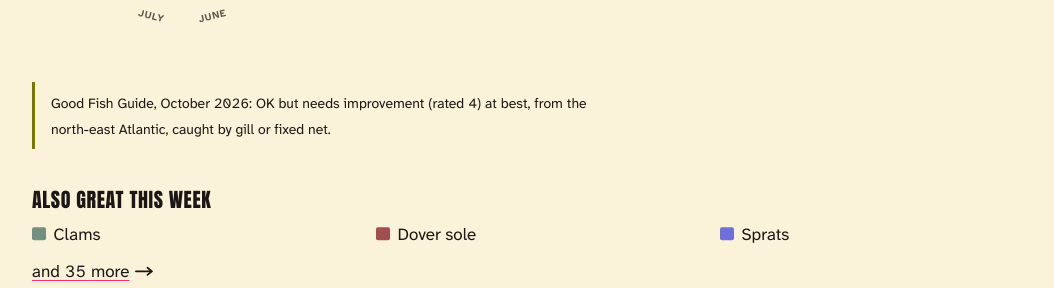
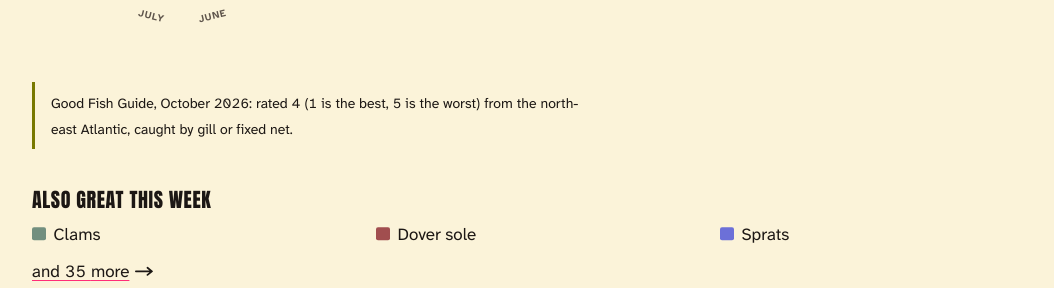
Before and after one commit to DeckOfPandas/is-it-rhubarb-yet, a Jekyll site: the page built from _foods/john-dory.md, in a window 1280 px wide and 900 px high, scrolled down 1029 px. Shown: the part 166-454 px from the top of the window, without its empty margins (112-1166 px from the left). Built offline with Jekyll 4.4.1, drawn with Linux system fonts in a browser that asks for light colours.

Commit message:
(data) No semicolons in the counter lines, and the rating scale said where "best choice" does not say it
Helen dislikes semicolons, so every Good Fish Guide line is two
sentences where it was one with a semicolon, and a line without "a best
choice" to orient the reader says the scale: "rated 3 at best (1 is the
best, 5 is the worst)". The Source data page says the scale once too.
The same for the notes this branch added, the glasshouse date line
("Glasshouse-grown for now, and outdoor from early July."), and four
sentences and two bracketed notes on the Source data page.

The data file's older notes still carry about fifty semicolons; they
are Helen's and the bundle's words, left for her say-so.

Co-Authored-By: Claude Fable 5.1 <noreply@anthropic.com>

```diff
--- a/_data/foods.yml
+++ b/_data/foods.yml
@@ -364,7 +364,7 @@
       text_on_shed: "#83822a"
       sources: [ncgm, defra, rhs_savoy]
       notes:
-        - "Winter savoys are cut from October into March; overwintered plants give an early-summer crop from June, so the spring gap is April and May."
+        - "Winter savoys are cut from October into March, and overwintered plants give an early-summer crop from June, so the spring gap is April and May."
       weeks:
         - [1, 13, in]
         - [14, 17, avail]
@@ -387,7 +387,7 @@
   colour: "#649700"
   text_on_custard: "#507900"
   sources: [ncgm, defra]
-  note: "NCGM has these most of the year; BBC Good Food gives March to June. Defra lists them in May too, the month they are named for."
+  note: "NCGM has these most of the year, and BBC Good Food gives March to June. Defra lists them in May too, the month they are named for."
   notes:
     - "Defra's wholesale prices list UK cabbage in every month most years."
     - "Defra's wholesale prices list UK spring greens in every month most years."
@@ -423,7 +423,7 @@
   colour: "#556b72"
   text_on_shed: "#6b8289"
   sources: [bbc, gbc_cavolo]
-  note: "BBC Good Food's calendar runs to September; the crop stands through winter and is cut until March."
+  note: "BBC Good Food's calendar runs to September, but the crop stands through winter and is cut until March."
   varieties:
     - name: ""
       sources: [bbc, gbc_cavolo]
@@ -512,7 +512,7 @@
   text_on_custard: "#736d67"
   sources: [ncgm, rhs_garlic]
   notes:
-    - "British garlic is lifted from early summer into autumn and dried; the stored bulbs keep for months, softnecks up to a year, so it is sold from store through spring, and green (wet) garlic comes before the main crop."
+    - "British garlic is lifted from early summer into autumn and dried. The stored bulbs keep for months, softnecks up to a year, so it is sold from store through spring, and green (wet) garlic comes before the main crop."
   varieties:
     - name: ""
       sources: [ncgm, rhs_garlic]
@@ -700,7 +700,7 @@
       text_on_custard: "#627070"
       sources: [ncgm, fpj_iceberg]
       notes:
-        - "British iceberg is a field crop on sale from about the first week of May to mid-October; the winter's comes from Spain."
+        - "British iceberg is a field crop on sale from about the first week of May to mid-October. The winter's comes from Spain."
       weeks:
         - [18, 43, in]
     - name: "Little gem"
@@ -1132,7 +1132,7 @@
       shades: ["#5d8f00", "#e44500", "#b4344e"]
       sources: [ncgm, defra]
       notes:
-        - "The outdoor crop ripens from July and is over by October; the glasshouse ring carries the rest of the British season, which Defra lists to November."
+        - "The outdoor crop ripens from July and is over by October. The glasshouse ring carries the rest of the British season, which Defra lists to November."
       weeks:
         - [23, 26, avail]
         - [27, 39, in]
@@ -2296,7 +2296,7 @@
   note: "Wild, line-caught; poor through the summer."
   notes:
     - "Brighton & Newhaven marks February and March out of season, which matches the commercial bass closure of recent years."
-  buy: "Good Fish Guide, October 2026: a best choice (rated 2) when it is caught by handline in the North Sea, the Irish Sea, the Channel, the Bristol Channel or the Celtic Sea; other stocks and methods rate from 2 to 5, so ask where and how it was caught."
+  buy: "Good Fish Guide, October 2026: a best choice (rated 2) when it is caught by handline in the North Sea, the Irish Sea, the Channel, the Bristol Channel or the Celtic Sea. Other stocks and methods rate from 2 to 5, so ask where and how it was caught."
   varieties:
     - name: "South East"
       ring: region
@@ -2366,7 +2366,7 @@
   text_on_custard: "#196dcc"
   sources: [northumberland, ffs]
   note: "Poor from January to March."
-  buy: "Good Fish Guide, October 2026: a best choice (rated 2) for North Sea autumn spawners (the North Sea and the eastern Channel) caught by drift net; other stocks and methods rate from 2 to 5, so ask where and how it was caught."
+  buy: "Good Fish Guide, October 2026: a best choice (rated 2) for North Sea autumn spawners (the North Sea and the eastern Channel) caught by drift net. Other stocks and methods rate from 2 to 5, so ask where and how it was caught."
   varieties:
     - name: "North East"
       ring: region
@@ -2408,7 +2408,7 @@
   note: "Cornish cod is at its best from March to May and again in September and October."
   notes:
     - "The coasts' own calendars are used over BBC Good Food's February to April spawning peak."
-  buy: "Good Fish Guide, October 2026: every cod from UK waters is rated Avoid. The guide's best choice is MSC-certified line- or net-caught Icelandic cod (rated 2); trawled Barents Sea and Norwegian cod, what UK distant-water trawlers catch, is rated Avoid."
+  buy: "Good Fish Guide, October 2026: every cod from UK waters is rated Avoid. The guide's best choice is MSC-certified line- or net-caught Icelandic cod (rated 2). Trawled Barents Sea and Norwegian cod, what UK distant-water trawlers catch, is rated Avoid."
   varieties:
     - name: "North East"
       ring: region
@@ -2447,7 +2447,7 @@
   text_on_custard: "#756a7c"
   sources: [northumberland, bnfs, ffs]
   note: "Two peaks: late winter and late summer."
-  buy: "Good Fish Guide, October 2026: a best choice (rated 1) from the North Sea, the west of Scotland or the Skagerrak, caught by seine net; other stocks and methods rate from 1 to 5, so ask where and how it was caught."
+  buy: "Good Fish Guide, October 2026: a best choice (rated 1) from the North Sea, the west of Scotland or the Skagerrak, caught by seine net. Other stocks and methods rate from 1 to 5, so ask where and how it was caught."
   varieties:
     - name: "North East"
       ring: region
@@ -2510,7 +2510,7 @@
   note: "Poor in January and February after spawning."
   notes:
     - "Flying Fish marks January-February poor, in line with Seafish's advice to avoid plaice in roe (February-April)."
-  buy: "Good Fish Guide, October 2026: a best choice (rated 2) from the North Sea or the Skagerrak, caught by otter trawl; other stocks and methods rate from 2 to 5, so ask where and how it was caught."
+  buy: "Good Fish Guide, October 2026: a best choice (rated 2) from the North Sea or the Skagerrak, caught by otter trawl. Other stocks and methods rate from 2 to 5, so ask where and how it was caught."
   varieties:
     - name: "North East"
       ring: region
@@ -2550,7 +2550,7 @@
   text_on_shed: "#bb6565"
   sources: [northumberland, bnfs, ffs, seafish]
   note: "Poor in January and February after spawning; best in spring and again from July."
-  buy: "Good Fish Guide, October 2026: a best choice (rated 2) from the western Channel, caught by gill or fixed net; other stocks and methods rate from 2 to 5, so ask where and how it was caught."
+  buy: "Good Fish Guide, October 2026: a best choice (rated 2) from the western Channel, caught by gill or fixed net. Other stocks and methods rate from 2 to 5, so ask where and how it was caught."
   varieties:
     - name: "North East"
       ring: region
@@ -2593,7 +2593,7 @@
   note: "Poor in January and February; good from March."
   notes:
     - "Northumberland's row covers pollack and saithe (coley) together."
-  buy: "Good Fish Guide, October 2026: OK but needs improvement (rated 3) at best, caught by handline in the Channel or the Celtic Seas; other stocks and methods rate up to 5, so ask where and how it was caught."
+  buy: "Good Fish Guide, October 2026: rated 3 at best (1 is the best, 5 is the worst), caught by handline in the Channel or the Celtic Seas. Other stocks and methods rate up to 5, so ask where and how it was caught."
   varieties:
     - name: "North East"
       ring: region
@@ -2615,7 +2615,7 @@
   text_on_custard: "#6767a7"
   sources: [northumberland, ffs]
   note: "Consistent all year."
-  buy: "Good Fish Guide, October 2026: a best choice (rated 2) from the North Sea or the eastern Channel, caught by otter trawl; other stocks and methods rate from 2 to 5, so ask where and how it was caught."
+  buy: "Good Fish Guide, October 2026: a best choice (rated 2) from the North Sea or the eastern Channel, caught by otter trawl. Other stocks and methods rate from 2 to 5, so ask where and how it was caught."
   varieties:
     - name: "North East"
       ring: region
@@ -2673,7 +2673,7 @@
   text_on_custard: "#7a6f00"
   sources: [northumberland, bnfs, ffs]
   note: "Poor from January to March and from October."
-  buy: "Good Fish Guide, October 2026: OK but needs improvement (rated 4) at best, from the North Sea, the Skagerrak and Kattegat or the eastern Channel, caught by otter trawl."
+  buy: "Good Fish Guide, October 2026: rated 4 (1 is the best, 5 is the worst) from the North Sea, the Skagerrak and Kattegat or the eastern Channel, caught by otter trawl."
   varieties:
     - name: "North East"
       ring: region
@@ -2704,7 +2704,7 @@
   sources: [northumberland, bnfs, ffs]
   notes:
     - "The coasts disagree sharply: North East peak June-August, South East out of season June-September."
-  buy: "Good Fish Guide, October 2026: OK but needs improvement (rated 3) at best, from the north-east Atlantic, caught by otter trawl; other methods rate up to 5, so ask how it was caught."
+  buy: "Good Fish Guide, October 2026: rated 3 at best (1 is the best, 5 is the worst), from the north-east Atlantic, caught by otter trawl. Other methods rate up to 5, so ask how it was caught."
   varieties:
     - name: "North East"
       ring: region
@@ -2736,7 +2736,7 @@
   text_on_shed: "#718643"
   sources: [northumberland, bnfs, ffs]
   note: "Poor in January and February."
-  buy: "Good Fish Guide, October 2026: a best choice (rated 2) from the North Sea, the Skagerrak and Kattegat or the Channel, caught by gill or fixed net; other stocks and methods rate from 2 to 4, so ask where and how it was caught."
+  buy: "Good Fish Guide, October 2026: a best choice (rated 2) from the North Sea, the Skagerrak and Kattegat or the Channel, caught by gill or fixed net. Other stocks and methods rate from 2 to 4, so ask where and how it was caught."
   varieties:
     - name: "North East"
       ring: region
@@ -2764,7 +2764,7 @@
   text_on_custard: "#8e6456"
   sources: [bnfs, ffs]
   note: "Poor from May to July."
-  buy: "Good Fish Guide, October 2026: OK but needs improvement (rated 4) at best, from the Channel or the Celtic Seas, caught by pot, trap or creel."
+  buy: "Good Fish Guide, October 2026: rated 4 (1 is the best, 5 is the worst) from the Channel or the Celtic Seas, caught by pot, trap or creel."
   varieties:
     - name: "South East"
       ring: region
@@ -2807,7 +2807,7 @@
   text_on_custard: "#bd454a"
   sources: [northumberland, nrw_salmon]
   notes:
-    - "Rod-caught sea trout cannot be sold, as for wild salmon; what is sold comes from licensed net fisheries and carries an Environment Agency or Natural Resources Wales tag."
+    - "Rod-caught sea trout cannot be sold, as for wild salmon. What is sold comes from licensed net fisheries and carries an Environment Agency or Natural Resources Wales tag."
   buy: "Good Fish Guide, October 2026: not rated."
   varieties:
     - name: "North East"
@@ -2824,7 +2824,7 @@
   colour: "#ac77ad"
   text_on_custard: "#8f5c91"
   sources: [northumberland, bnfs, ffs, seafish]
-  buy: "Good Fish Guide, October 2026: OK but needs improvement (rated 4) at best, from the Celtic Seas, caught by jig."
+  buy: "Good Fish Guide, October 2026: rated 4 (1 is the best, 5 is the worst) from the Celtic Seas, caught by jig."
   varieties:
     - name: "North East"
       ring: region
@@ -2863,7 +2863,7 @@
   note: "Poor in January."
   notes:
     - "The coasts disagree: Northumberland peaks in winter (November-February); Flying Fish and Seafish say April-September, with Flying Fish marking October-January poor; Brighton & Newhaven has it all year."
-  buy: "Good Fish Guide, October 2026: a best choice (rated 2) from Shetland, caught by pot, trap or creel; other stocks rate from 2 to 5, so ask where it was caught."
+  buy: "Good Fish Guide, October 2026: a best choice (rated 2) from Shetland, caught by pot, trap or creel. Other stocks rate from 2 to 5, so ask where it was caught."
   varieties:
     - name: "North East"
       ring: region
@@ -2901,7 +2901,7 @@
   note: "Native Cornish lobster is of consistent quality all year; the summer peak is one of supply and price."
   notes:
     - "Minimum landing size rising to 90 mm, phased in 2026-28 (Defra)."
-  buy: "Good Fish Guide, October 2026: OK but needs improvement (rated 3) at best, from north-west England, caught by pot, trap or creel; other stocks rate up to 5, so ask where it was caught."
+  buy: "Good Fish Guide, October 2026: rated 3 at best (1 is the best, 5 is the worst), from north-west England, caught by pot, trap or creel. Other stocks rate up to 5, so ask where it was caught."
   varieties:
     - name: "North East"
       ring: region
@@ -2938,7 +2938,7 @@
   colour: "#c76e85"
   text_on_custard: "#a8536a"
   sources: [northumberland]
-  buy: "Good Fish Guide, October 2026: a best choice (rated 2) from the South Minch, caught by pot, trap or creel; other stocks and methods rate from 2 to 5, so ask where and how it was caught."
+  buy: "Good Fish Guide, October 2026: a best choice (rated 2) from the South Minch, caught by pot, trap or creel. Other stocks and methods rate from 2 to 5, so ask where and how it was caught."
   varieties:
     - name: "North East"
       ring: region
@@ -2954,7 +2954,7 @@
   text_on_shed: "#6b72e5"
   sources: [bnfs, ffs, seafish]
   note: "Rope-grown mussels are good all year and at their best from October to March."
-  buy: "Good Fish Guide, October 2026: a best choice (rated 1) when rope-grown in the UK or Ireland; other methods rate from 1 to 3, so ask how they were grown."
+  buy: "Good Fish Guide, October 2026: a best choice (rated 1) when rope-grown in the UK or Ireland. Other methods rate from 1 to 3, so ask how they were grown."
   varieties:
     - name: "South East"
       ring: region
@@ -3038,7 +3038,7 @@
   note: "Cornish scallops are poor in midwinter and best in September and October; Orkney hand-dived scallops are consistent all year."
   notes:
     - "Devon & Severn IFCA closes scallop dredging 1 July-30 September in its district."
-  buy: "Good Fish Guide, October 2026: a best choice (rated 1) when farmed in Scotland, on the seabed or on ropes; wild stocks and methods rate from 1 to 5, so ask where and how they were caught."
+  buy: "Good Fish Guide, October 2026: a best choice (rated 1) when farmed in Scotland, on the seabed or on ropes. Wild stocks and methods rate from 1 to 5, so ask where and how they were caught."
   varieties:
     - name: "North East"
       ring: region
@@ -3115,7 +3115,7 @@
   text_on_shed: "#748361"
   text_on_custard: "#647252"
   sources: [northumberland, bnfs, ffs, seafish]
-  buy: "Good Fish Guide, October 2026: a best choice (rated 2) from the North Sea, caught by otter trawl; other stocks and methods rate from 2 to 4, so ask where and how it was caught."
+  buy: "Good Fish Guide, October 2026: a best choice (rated 2) from the North Sea, caught by otter trawl. Other stocks and methods rate from 2 to 4, so ask where and how it was caught."
   varieties:
     - name: "North East"
       ring: region
@@ -3151,7 +3151,7 @@
   colour: "#bf2d52"
   text_on_shed: "#db4968"
   sources: [northumberland, ffs, seafish]
-  buy: "Good Fish Guide, October 2026: a best choice (rated 2) from the northern area (the North Sea, the eastern Channel and the Skagerrak and Kattegat), caught by seine net; other stocks and methods rate from 2 to 5, so ask where and how it was caught."
+  buy: "Good Fish Guide, October 2026: a best choice (rated 2) from the northern area (the North Sea, the eastern Channel and the Skagerrak and Kattegat), caught by seine net. Other stocks and methods rate from 2 to 5, so ask where and how it was caught."
   varieties:
     - name: "North East"
       ring: region
@@ -3185,7 +3185,7 @@
   text_on_shed: "#8d73a9"
   text_on_custard: "#7c6398"
   sources: [northumberland, bnfs, ffs]
-  buy: "Good Fish Guide, October 2026: a best choice (rated 2) from the Irish Sea, the Bristol Channel or the northern Celtic Sea, caught by otter trawl; other species, stocks and methods rate from 2 to 5, so ask which it is and where and how it was caught."
+  buy: "Good Fish Guide, October 2026: a best choice (rated 2) from the Irish Sea, the Bristol Channel or the northern Celtic Sea, caught by otter trawl. Other species, stocks and methods rate from 2 to 5, so ask which it is and where and how it was caught."
   varieties:
     - name: "North East"
       ring: region
@@ -3213,7 +3213,7 @@
   text_on_shed: "#73808b"
   text_on_custard: "#646f7a"
   sources: [bnfs, ffs]
-  buy: "Good Fish Guide, October 2026: OK but needs improvement (rated 4) at best, from Cornwall, caught by beach seine."
+  buy: "Good Fish Guide, October 2026: rated 4 (1 is the best, 5 is the worst) from Cornwall, caught by beach seine."
   varieties:
     - name: "South East"
       ring: region
@@ -3236,7 +3236,7 @@
   text_on_shed: "#828218"
   text_on_custard: "#727100"
   sources: [ffs]
-  buy: "Good Fish Guide, October 2026: OK but needs improvement (rated 4) at best, from the north-east Atlantic, caught by gill or fixed net."
+  buy: "Good Fish Guide, October 2026: rated 4 (1 is the best, 5 is the worst) from the north-east Atlantic, caught by gill or fixed net."
   varieties:
     - name: "South West"
       ring: region
@@ -3266,7 +3266,7 @@
   colour: "#948253"
   text_on_custard: "#7e6c3e"
   sources: [northumberland, ffs]
-  buy: "Good Fish Guide, October 2026: a best choice (rated 2) from the North Sea or the Skagerrak and Kattegat, caught by otter trawl; other stocks and methods rate from 2 to 4, so ask where and how it was caught."
+  buy: "Good Fish Guide, October 2026: a best choice (rated 2) from the North Sea or the Skagerrak and Kattegat, caught by otter trawl. Other stocks and methods rate from 2 to 4, so ask where and how it was caught."
   varieties:
     - name: "North East"
       ring: region
@@ -3337,7 +3337,7 @@
   sources: [northumberland, ffs]
   notes:
     - "Wild Atlantic halibut is rated Avoid; no UK-farmed halibut rating exists."
-  buy: "Good Fish Guide, October 2026: wild Atlantic halibut is rated Avoid, however it is caught; farmed halibut is not rated."
+  buy: "Good Fish Guide, October 2026: wild Atlantic halibut is rated Avoid, however it is caught. Farmed halibut is not rated."
   varieties:
     - name: "North East"
       ring: region
@@ -3383,7 +3383,7 @@
   text_on_shed: "#c86117"
   text_on_custard: "#b25200"
   sources: [bnfs]
-  buy: "Good Fish Guide, October 2026: OK but needs improvement (rated 3) at best, from Cornwall, caught by pot, trap or creel."
+  buy: "Good Fish Guide, October 2026: rated 3 (1 is the best, 5 is the worst) from Cornwall, caught by pot, trap or creel."
   varieties:
     - name: "South East"
       ring: region
@@ -3398,7 +3398,7 @@
   colour: "#728f7f"
   text_on_custard: "#587465"
   sources: [bnfs, ffs]
-  buy: "Good Fish Guide, October 2026: OK but needs improvement (rated 4) at best, from Scotland, gathered by hand by divers or from the shore."
+  buy: "Good Fish Guide, October 2026: rated 4 (1 is the best, 5 is the worst) from Scotland, gathered by hand by divers or from the shore."
   varieties:
     - name: "South East"
       ring: region
@@ -3424,7 +3424,7 @@
   text_on_shed: "#9e755d"
   text_on_custard: "#8d654e"
   sources: [bnfs]
-  buy: "Good Fish Guide, October 2026: OK but needs improvement (rated 4) at best, from the Sussex coast, caught by pot, trap or creel."
+  buy: "Good Fish Guide, October 2026: rated 4 (1 is the best, 5 is the worst) from the Sussex coast, caught by pot, trap or creel."
   varieties:
     - name: "South East"
       ring: region
@@ -3450,7 +3450,7 @@
       text_on_custard: "#b94944"
       sources: [nsa_lamb, ahdb_lamb, ahdb_lamb_market]
       notes:
-        - "First new-season lamb reaches shops around Easter; it is in the shops in numbers from June, and the lamb kill peaks late summer to early autumn."
+        - "First new-season lamb reaches shops around Easter. It is in the shops in numbers from June, and the lamb kill peaks late summer to early autumn."
       weeks:
         - [14, 22, avail]
         - [23, 48, in]
--- a/assets/verdict.js
+++ b/assets/verdict.js
@@ -478,7 +478,7 @@
   // the outdoor season says when that comes.
   function heldSaid(r, year, today) {
     if (r.glass) {
-      if ((r.allYear || r.heldOn) && r.fresh) return "Glasshouse-grown for now; outdoor " + fromSaid(r.fresh.at, year, today);
+      if ((r.allYear || r.heldOn) && r.fresh) return "Glasshouse-grown for now, and outdoor " + fromSaid(r.fresh.at, year, today);
       if (r.allYear) return "Glasshouse-grown all year";
       return "Glasshouse-grown " + leaving(r.until, year, today);
     }
--- a/sources/index.html
+++ b/sources/index.html
@@ -22,11 +22,11 @@ Google's own subscribe link, since Google does not open webcal://.
 
 <p><strong>Herbs.</strong> General internet knowledge so far, supported by the much-loved herb bed in my garden. If you know a good source, <a href="{{ issues }}">tell me</a>. Tea is from Tregothnan, who grow it in Cornwall.</p>
 
-<p><strong>Fish and shellfish.</strong> Three fishmongers on three coasts: Flying Fish Seafoods in Cornwall, Brighton &amp; Newhaven Fish Sales in Sussex, and Northumberland Seafood, in &mdash; you'll never guess &mdash; Northumberland. Also Seafish's national guide, and the law where there is one: for example, native oysters can't be sold from mid-May to early August, and wild salmon can't be sold at all. A fish's verdict answers for all its coasts together; each coast's own season is on the fish's page.</p>
+<p><strong>Fish and shellfish.</strong> Three fishmongers on three coasts: Flying Fish Seafoods in Cornwall, Brighton &amp; Newhaven Fish Sales in Sussex, and Northumberland Seafood, in &mdash; you'll never guess &mdash; Northumberland. Also Seafish's national guide, and the law where there is one: for example, native oysters can't be sold from mid-May to early August, and wild salmon can't be sold at all. A fish's verdict answers for all its coasts together, and each coast's own season is on the fish's page.</p>
 
-<p>Fish sustainability ratings are those stated in the Marine Conservation Society's Good Fish Guide in October 2026, calculated according to their <a href="https://www.mcsuk.org/what-we-do/choosing-sustainable-seafood/how-our-good-fish-guide-ratings-work/">published methods</a>. Each fish's counter line names the best-rated stock and fishing method the guide lists; the guide changes its ratings, so check it before you shop.</p>
+<p>Fish sustainability ratings are those stated in the Marine Conservation Society's Good Fish Guide in October 2026, calculated according to their <a href="https://www.mcsuk.org/what-we-do/choosing-sustainable-seafood/how-our-good-fish-guide-ratings-work/">published methods</a>. Each fish's counter line names the best-rated stock and fishing method the guide lists, on a scale where 1 is the best and 5 is Avoid. The guide changes its ratings, so check it before you shop.</p>
 
-<p><strong>Meat and game.</strong> Shooting seasons are from BASC. Lamb, goose and turkey are from industry bodies and butchers who rear and sell them. Carbon figures and the meat sustainability labels worth looking for are still to come; where they will come from is listed below.</p>
+<p><strong>Meat and game.</strong> Shooting seasons are from BASC. Lamb, goose and turkey are from industry bodies and butchers who rear and sell them. Carbon figures and the meat sustainability labels worth looking for are still to come. Where they will come from is listed below.</p>
 
 <p>Dates are said in words rather than days because the data is weekly or monthly, whereas the weather does its own thing.</p>
 
```
Also changed, not shown: other parts of sources/index.html (+2 -2 lines), docs/data.md (+4 -3 lines), docs/decisions.md (+11 -5 lines), docs/design.md (+3 -0 lines), tests/verdict/verdict.test.js (+1 -1 lines).
